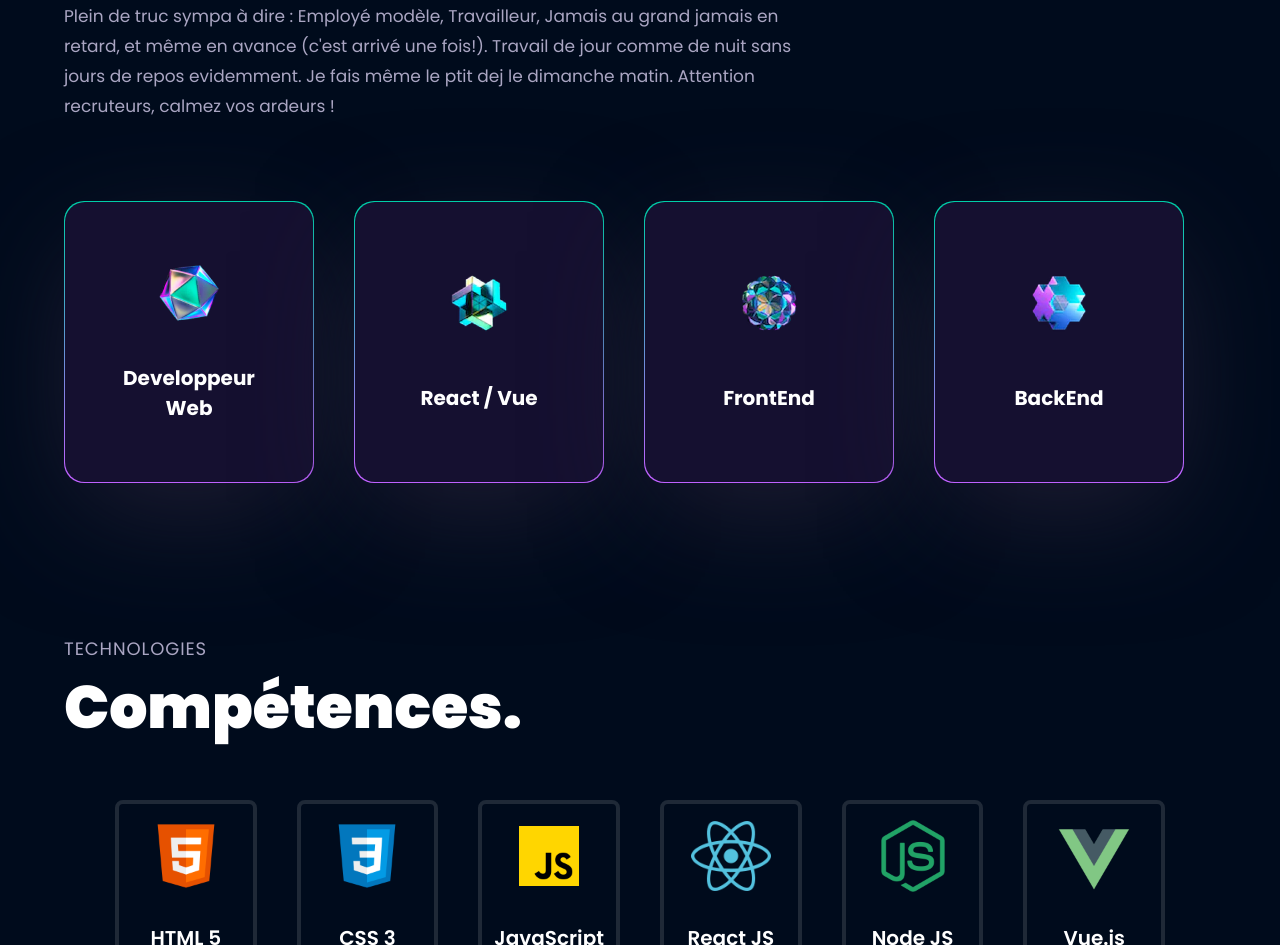
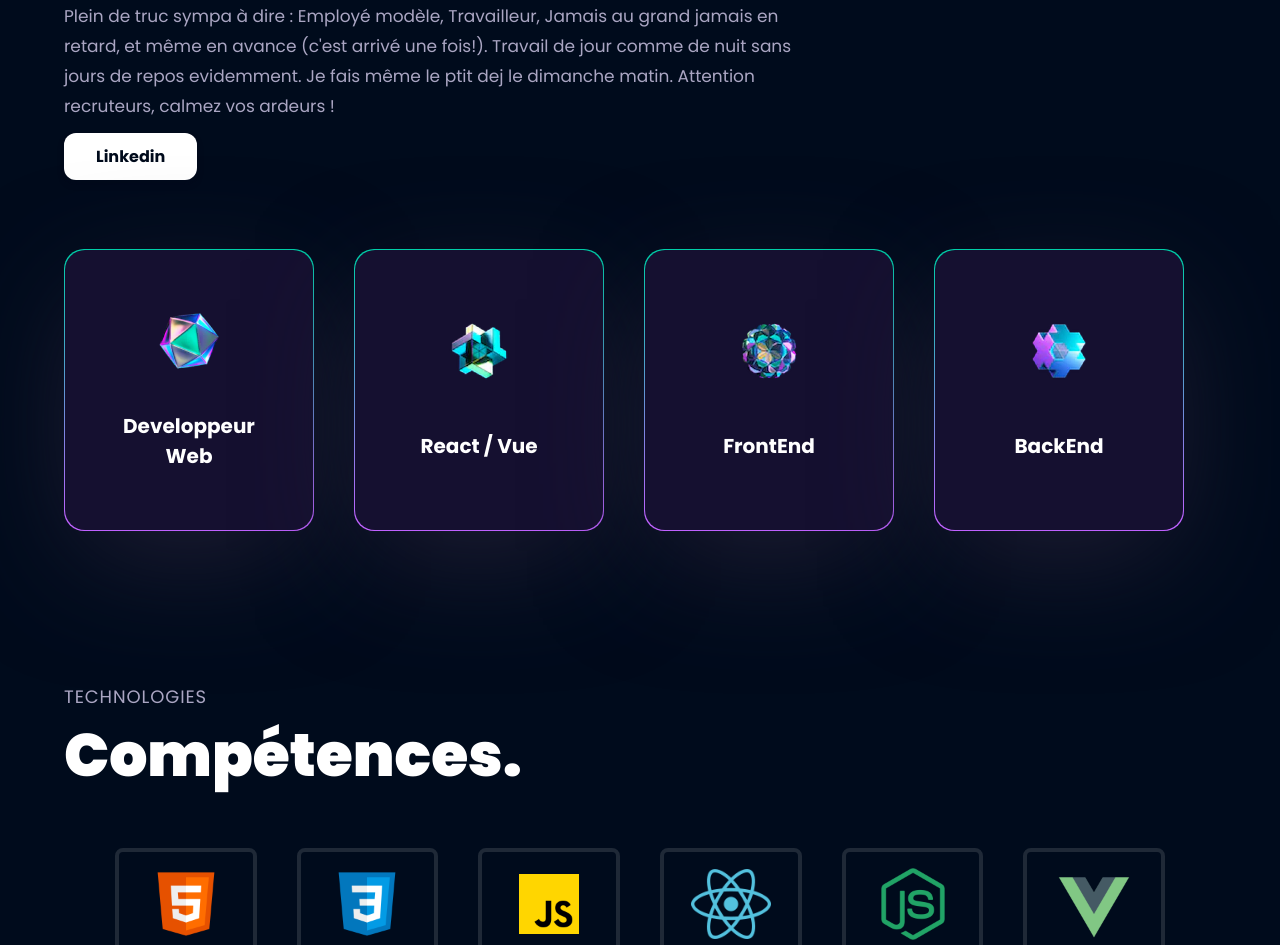
Before and after one commit to polzocr/3d_portfolio, a React (Vite) app: page / in a window 1280 px wide. Shown: the part 1020-1965 px from the top of the page. Built offline with nearby package versions, Linux system fonts and the light colour scheme.

Commit message:
ajout lien linkedin

```diff
--- a/src/components/About.jsx
+++ b/src/components/About.jsx
@@ -33,6 +33,9 @@ const About = () => {
         sans jours de repos evidemment. Je fais même le ptit dej le dimanche matin.
         Attention recruteurs, calmez vos ardeurs !
       </motion.p>
+      <motion.div variants={fadeIn("", "", 0.1, 1)} className=' mt-6'>
+        <a href="https://www.linkedin.com/in/paul-w11" rel='noreferrer' target='_blank' className='bg-white py-3 px-8 rounded-xl outline-none w-fit text-primary font-bold shadow-md shadow-primary hover:bg-[#00E8EE]'>Linkedin</a>
+      </motion.div>
 
       <div className='mt-20 flex flex-wrap gap-10'>
         {services.map((service, index) => (
```
